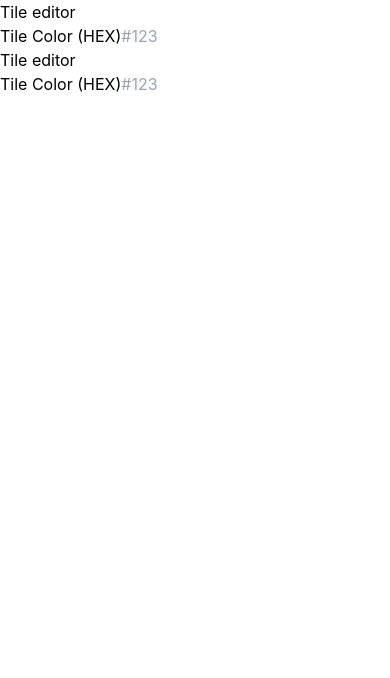
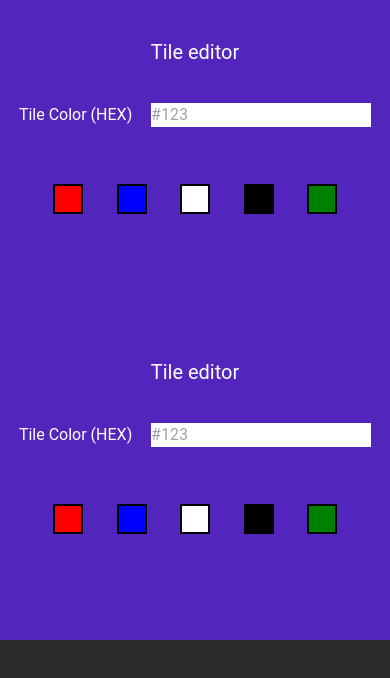
Before and after one commit to Cancuuu/pixsells, a Next.js app: page /canva in a window 390 px wide. Shown: the top 678 px of the page. Built offline with nearby package versions, Linux system fonts and the light colour scheme.

Commit message:
added css and more stuff

```diff
--- a/components/options.js
+++ b/components/options.js
@@ -1,13 +1,6 @@
-import React from "react";
+import React, { useEffect } from "react";
 
-const Options = (handleColor) => {
-
-
-  const handleChange = (e) => {
-    console.log(e.target.value);
-    const value = e.target.value;
-    handleColor(value)
-  }
+const Options = ({handleColor}) => {
 
   const handleDefaultColor = (color) => {
     handleColor(color)
@@ -18,7 +11,10 @@ const Options = (handleColor) => {
         <h1>Tile editor</h1>
         <div className="customColorContainer">
           <span>Tile Color (HEX)</span>
-          <input className="input" type="text" placeholder="#123" onChange={(e) => handleChange(e)}/>
+          <input className="input" type="text" placeholder="#123" onChange={(e) => {
+              console.log(e.target.value)
+              handleColor(e?.target?.value)
+            }}/>
         </div>
         <div className="defaultColorContainer">
           <div
--- a/pages/_app.js
+++ b/pages/_app.js
@@ -1,4 +1,4 @@
-import '../styles/globals.css'
+import '../styles/globals.css';
 
 function MyApp({ Component, pageProps }) {
   return <Component {...pageProps} />
--- a/pages/api/hello.js
+++ /dev/null
@@ -1,5 +0,0 @@
-// Next.js API route support: https://nextjs.org/docs/api-routes/introduction
-
-export default function handler(req, res) {
-  res.status(200).json({ name: 'John Doe' })
-}
--- a/pages/canva.js
+++ b/pages/canva.js
@@ -2,13 +2,23 @@ import React, {useEffect, useState, useRef} from 'react'
 import Options from "../components/options";
 import Map from "../components/options";
 
+
+
 const CanvasEditor = () => {
   const [currentColor, setCurrentColor] = useState("#000")
+  const app = useRef()
+
+  useEffect(() => {
+
+  }, []);
 
   return (
-    <div className="mapEditorContainer">
-      <Options handleColor={(color) => setCurrentColor(color)}/>
-      <Map currentColor={currentColor} />
+    <div className='w-full container'>
+      <div className="mapEditorContainer">
+        <Options handleColor={setCurrentColor}/>
+        <Map currentColor={currentColor} />
+      </div>
+      <div ref={app}></div>
     </div>
   );
 }
--- a/pages/index.js
+++ b/pages/index.js
@@ -5,65 +5,6 @@ import styles from '../styles/Home.module.css'
 export default function Home() {
   return (
     <div className={styles.container}>
-      <Head>
-        <title>Create Next App</title>
-        <meta name="description" content="Generated by create next app" />
-        <link rel="icon" href="/favicon.ico" />
-      </Head>
-
-      <main className={styles.main}>
-        <h1 className={styles.title}>
-          Welcome to <a href="https://nextjs.org">Next.js!</a>
-        </h1>
-
-        <p className={styles.description}>
-          Get started by editing{' '}
-          <code className={styles.code}>pages/index.js</code>
-        </p>
-
-        <div className={styles.grid}>
-          <a href="https://nextjs.org/docs" className={styles.card}>
-            <h2>Documentation &rarr;</h2>
-            <p>Find in-depth information about Next.js features and API.</p>
-          </a>
-
-          <a href="https://nextjs.org/learn" className={styles.card}>
-            <h2>Learn &rarr;</h2>
-            <p>Learn about Next.js in an interactive course with quizzes!</p>
-          </a>
-
-          <a
-            href="https://github.com/vercel/next.js/tree/canary/examples"
-            className={styles.card}
-          >
-            <h2>Examples &rarr;</h2>
-            <p>Discover and deploy boilerplate example Next.js projects.</p>
-          </a>
-
-          <a
-            href="https://vercel.com/new?utm_source=create-next-app&utm_medium=default-template&utm_campaign=create-next-app"
-            className={styles.card}
-          >
-            <h2>Deploy &rarr;</h2>
-            <p>
-              Instantly deploy your Next.js site to a public URL with Vercel.
-            </p>
-          </a>
-        </div>
-      </main>
-
-      <footer className={styles.footer}>
-        <a
-          href="https://vercel.com?utm_source=create-next-app&utm_medium=default-template&utm_campaign=create-next-app"
-          target="_blank"
-          rel="noopener noreferrer"
-        >
-          Powered by{' '}
-          <span className={styles.logo}>
-            <Image src="/vercel.svg" alt="Vercel Logo" width={72} height={16} />
-          </span>
-        </a>
-      </footer>
     </div>
   )
 }
--- a/styles/globals.css
+++ b/styles/globals.css
@@ -19,70 +19,74 @@ a {
   box-sizing: border-box;
 }
 
-@media (prefers-color-scheme: dark) {
-  html {
-    color-scheme: dark;
-  }
+@media (prefers-color-scheme: dark) {}
 
-  body {
-    color: white;
-    background: black;
+@import url('https://fonts.googleapis.com/css?family=Roboto&display=swap');
+
+body {
+  background-color: #2b2b2b;
+  color: #FFF;
+  font-family: 'Roboto', sans-serif;
+}
+
+.mapEditorContainer {
+  display: flex;
+  width: 1000px;
+  margin: auto;
+}
+
+h1 {
+  font-size: 20px;
+  margin: 0;
+  padding: 0;
+}
+
+
+.customColorContainer {
+  display: flex;
+  width: 100%;
+  align-items: center;
+  justify-content: space-evenly;
+}
+
+.square {
+  width: 30px;
+  height: 30px;
+  border: 2px solid #000;
+}
+
+.defaultColorContainer {
+  height: 100px;
+  margin-top: 20px;
+  width: 90%;
+  display: flex;
+  justify-content: space-evenly;
+}
+
+.optionsContainer {
+  width: 300px;
+  height: 320px;
+  background-color: #5225bd;
+  display: flex;
+  flex-direction: column;
+  justify-content: space-evenly;
+  align-items: center;
+  position: relative;
+}
+
+.mapContainer {
+  width: 640px;
+}
+
+.optionsContainer {
+  width: 100%;
+}
+
+@media(max-width: 1000px) {
+  .mapEditorContainer {
+    flex-direction: column;
+    align-items: center;
+    max-width: 1000px;
+    width: 100%;
   }
 }
-
-.canvas {
-  width: 400px;
-  height: 250px;
-}
-
-.canvasarea {
-  display: flex;
-  align-items: center;
-}
-
-.clearcanvas {
-  color: black;
-  background: white;
-  padding: 0px 2px 0px 0px;
-}
-
-.white {
-  background-color: white;
-}
-
-.lightblue {
-  background-color: rgb(0, 188, 212);
-}
-
-.blue {
-  background-color: rgb(3, 169, 244);
-}
-
-.darkblue {
-  background-color: rgb(33, 150, 243);
-}
-
-.lightgreen {
-  background-color: lightgreen;
-}
-
-.green {
-  background-color: green;
-}
-
-.darkgreen {
-  background-color: darkgreen;
-}
-
-.pixel {
-  width: 10px;
-  height: 10px;
-}
-
-.pixel:hover {
-  background-color: rgb(187, 187, 187);
-}
-
-.pixel.current-color {
-  border: 3px dashed rgb(192, 23, 31);
-}
```
